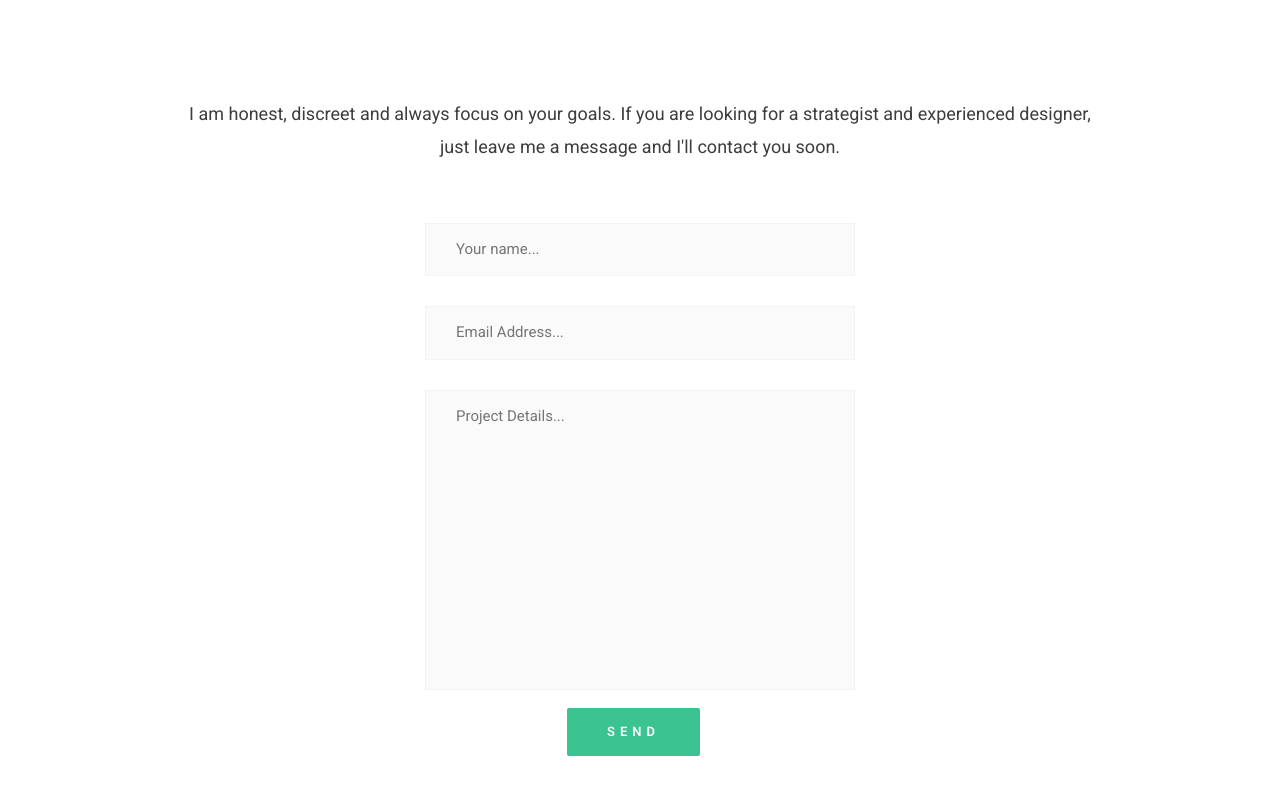
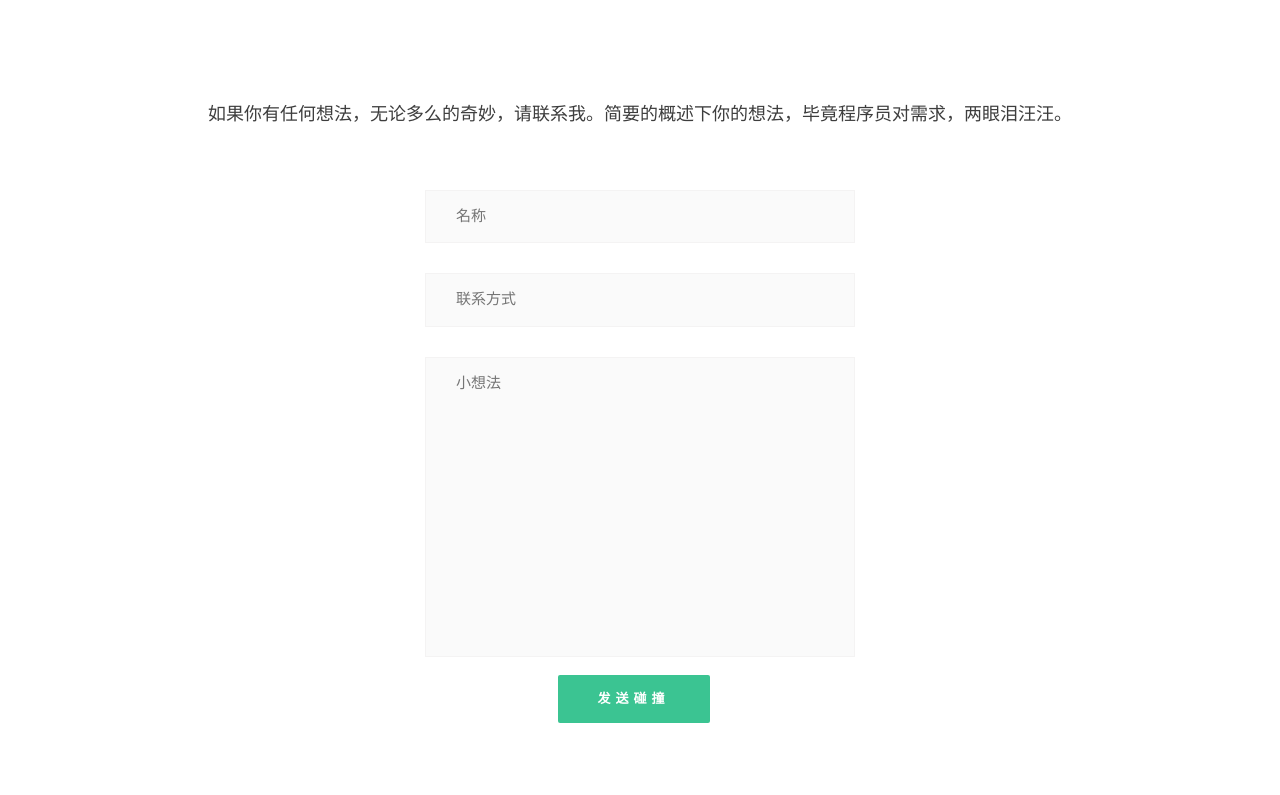
Before and after one commit to FengYuHe/tally-book-api, a website: page client/contact.html in a window 1280 px wide. Shown: the part 367-1162 px from the top of the page. Drawn offline with nearby package versions, Linux system fonts and the light colour scheme.

Commit message:
update client contact.html

```diff
--- a/client/contact.html
+++ b/client/contact.html
@@ -50,15 +50,15 @@
 <section id="inner-description" class="section inner-description">
   <div class="container">
     <div class="col-md-10 col-md-offset-1 text-center">
-      <p>I am honest, discreet and always focus on your goals. If you are looking for a strategist and experienced designer, just leave me a message and I'll contact you soon.</p>
+      <p>如果你有任何想法，无论多么的奇妙，请联系我。简要的概述下你的想法，毕竟程序员对需求，两眼泪汪汪。</p>
       <!--contact form start-->
       <div class="col-md-6 col-md-offset-3 conForm">
         <div id="message"></div>
         <form method="post" action="php/contact.php" name="cform" id="cform">
-          <input name="name" id="name" type="text" class="col-xs-12 col-sm-12 col-md-12 col-lg-12" placeholder="Your name..." >
-          <input name="email" id="email" type="email" class=" col-xs-12 col-sm-12 col-md-12 col-lg-12 noMarr" placeholder="Email Address..." >
-          <textarea name="comments" id="comments" cols="" rows="" class="col-xs-12 col-sm-12 col-md-12 col-lg-12" placeholder="Project Details..."></textarea>
-          <input type="submit" id="submit" name="send" class="submitBnt" value="Send">
+          <input name="name" id="name" type="text" class="col-xs-12 col-sm-12 col-md-12 col-lg-12" placeholder="名称" >
+          <input name="email" id="email" type="email" class=" col-xs-12 col-sm-12 col-md-12 col-lg-12 noMarr" placeholder="联系方式" >
+          <textarea name="comments" id="comments" cols="" rows="" class="col-xs-12 col-sm-12 col-md-12 col-lg-12" placeholder="小想法"></textarea>
+          <input type="submit" id="submit" name="send" class="submitBnt" value="发送碰撞">
           <div id="simple-msg"></div>
         </form>
       </div>
```
